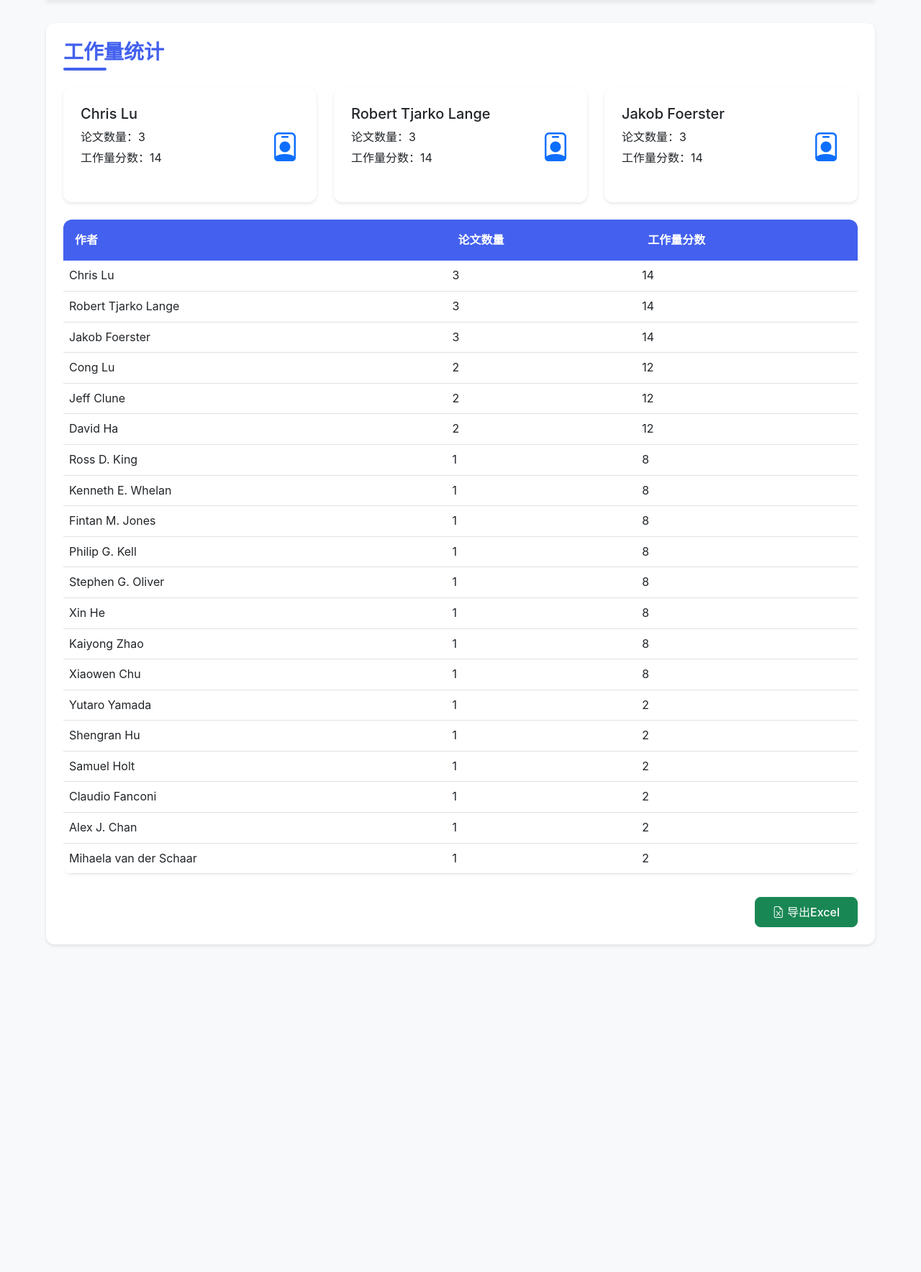
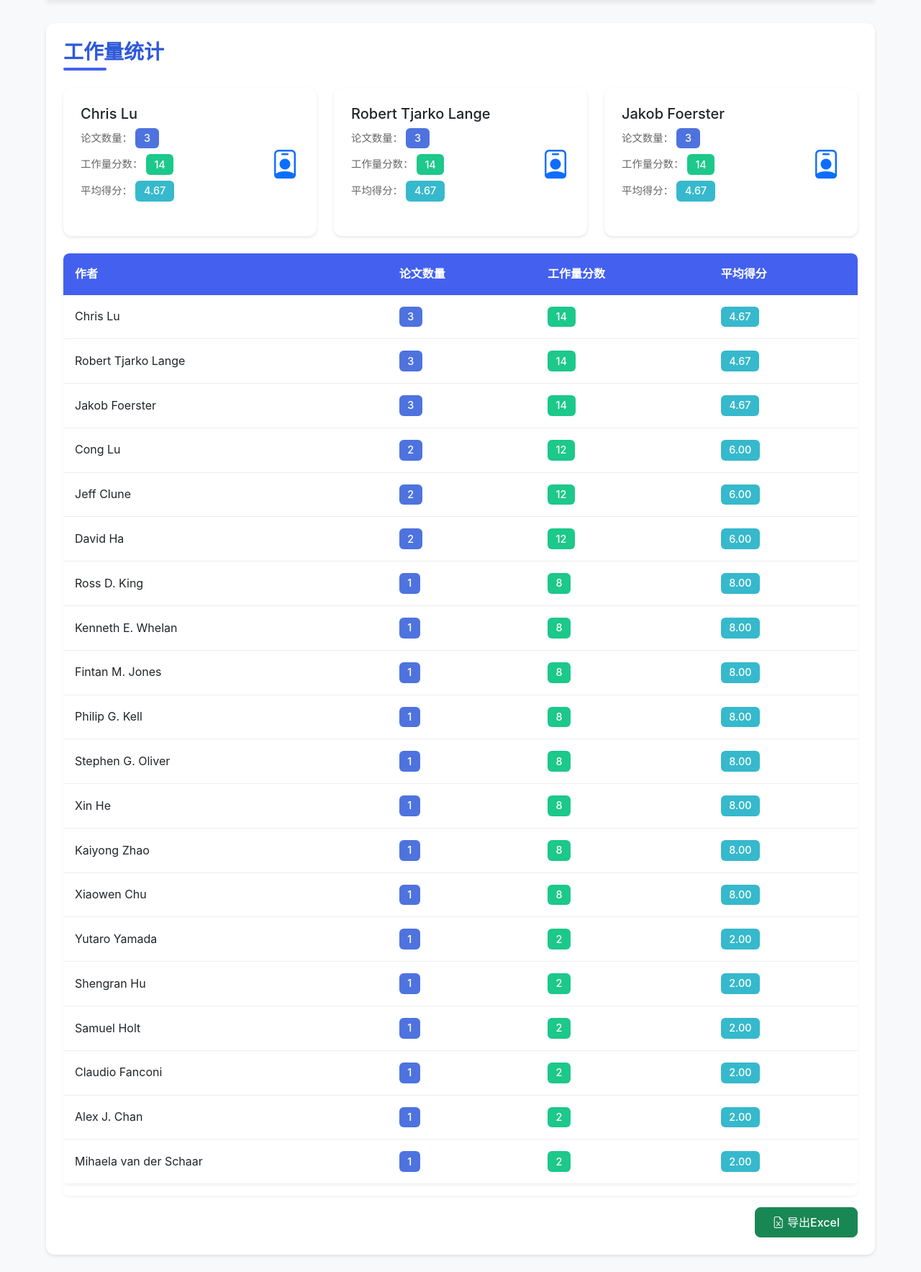
Before and after one commit to leledaidai/Project_paper_system, a Flask app: page /workload in a window 1280 px wide. Shown: the part 76-1843 px from the top of the page at 72% size. Before the commit the page ends 1390 px from the top, so only its background shows below. Run offline with Flask 3, Linux system fonts and the light colour scheme; data comes from the database, SQL or seed files in the repository.

Commit message:
优化工作量统计

```diff
--- a/templates/workload.html
+++ b/templates/workload.html
@@ -10,13 +10,23 @@
             {% set stats_list = stats.items()|list %}
             {% for author, data in stats_list[:3] %}
             <div class="col-md-4">
-                <div class="card h-100">
+                <div class="card h-100 workload-card">
                     <div class="card-body">
                         <h5 class="card-title">{{ author }}</h5>
                         <div class="d-flex justify-content-between align-items-center">
                             <div>
-                                <p class="mb-1">论文数量：{{ data.count }}</p>
-                                <p class="mb-0">工作量分数：{{ data.score }}</p>
+                                <p class="mb-2">
+                                    <span class="stat-label">论文数量：</span>
+                                    <span class="badge bg-primary">{{ data.count }}</span>
+                                </p>
+                                <p class="mb-2">
+                                    <span class="stat-label">工作量分数：</span>
+                                    <span class="badge bg-success">{{ data.score }}</span>
+                                </p>
+                                <p class="mb-0">
+                                    <span class="stat-label">平均得分：</span>
+                                    <span class="badge bg-info">{{ "%.2f"|format(data.score / data.count if data.count > 0 else 0) }}</span>
+                                </p>
                             </div>
                             <div class="display-4 text-primary">
                                 <i class="bi bi-person-badge"></i>
@@ -36,14 +46,16 @@
                         <th>作者</th>
                         <th>论文数量</th>
                         <th>工作量分数</th>
+                        <th>平均得分</th>
                     </tr>
                 </thead>
                 <tbody>
                     {% for author, data in stats_list %}
                     <tr>
                         <td>{{ author }}</td>
-                        <td>{{ data.count }}</td>
-                        <td>{{ data.score }}</td>
+                        <td><span class="badge bg-primary">{{ data.count }}</span></td>
+                        <td><span class="badge bg-success">{{ data.score }}</span></td>
+                        <td><span class="badge bg-info">{{ "%.2f"|format(data.score / data.count if data.count > 0 else 0) }}</span></td>
                     </tr>
                     {% endfor %}
                 </tbody>
@@ -60,38 +72,90 @@
 
 <style>
 .card {
-    transition: transform 0.2s;
+    transition: all 0.3s ease;
     border: none;
     box-shadow: 0 2px 4px rgba(0,0,0,0.1);
+    border-radius: 12px;
 }
 
-.card:hover {
+.workload-card:hover {
     transform: translateY(-5px);
-    box-shadow: 0 4px 8px rgba(0,0,0,0.2);
+    box-shadow: 0 8px 16px rgba(0,0,0,0.15);
+}
+
+.table {
+    border-radius: 8px;
+    overflow: hidden;
 }
 
 .table th {
     background-color: var(--primary-color);
     color: white;
     font-weight: 500;
+    padding: 1rem;
+    border: none;
 }
 
 .table td {
     vertical-align: middle;
+    padding: 1rem;
+    border-bottom: 1px solid #eee;
 }
 
 .display-4 {
     font-size: 2.5rem;
     color: var(--primary-color);
+    transition: transform 0.3s ease;
+}
+
+.workload-card:hover .display-4 {
+    transform: scale(1.1);
 }
 
 .btn {
     padding: 0.5rem 1.5rem;
+    border-radius: 8px;
+    transition: all 0.3s ease;
 }
 
 .btn:hover {
     transform: translateY(-2px);
-    box-shadow: 0 4px 8px rgba(0,0,0,0.1);
+    box-shadow: 0 4px 8px rgba(0,0,0,0.15);
+}
+
+.badge {
+    padding: 0.5em 0.8em;
+    font-size: 0.9em;
+    border-radius: 6px;
+    font-weight: 500;
+}
+
+.stat-label {
+    color: #666;
+    font-size: 0.9em;
+}
+
+.bg-primary {
+    background-color: #4e73df !important;
+}
+
+.bg-success {
+    background-color: #1cc88a !important;
+}
+
+.bg-info {
+    background-color: #36b9cc !important;
+}
+
+.page-title {
+    color: #2e59d9;
+    margin-bottom: 1.5rem;
+    font-weight: 600;
+}
+
+.table-responsive {
+    border-radius: 8px;
+    box-shadow: 0 2px 4px rgba(0,0,0,0.05);
 }
 </style>
 {% endblock %}
```
